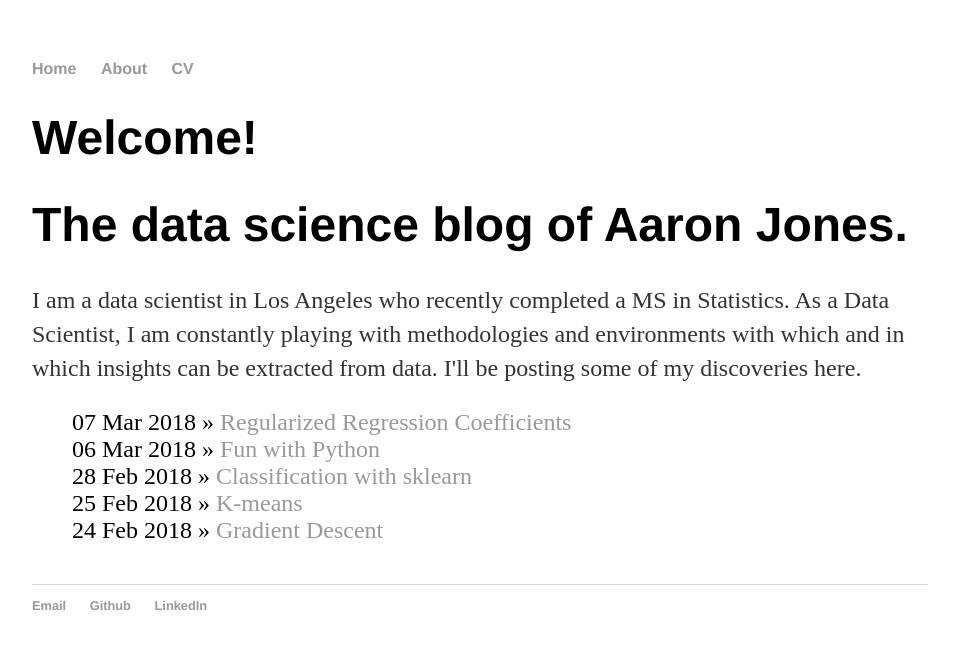
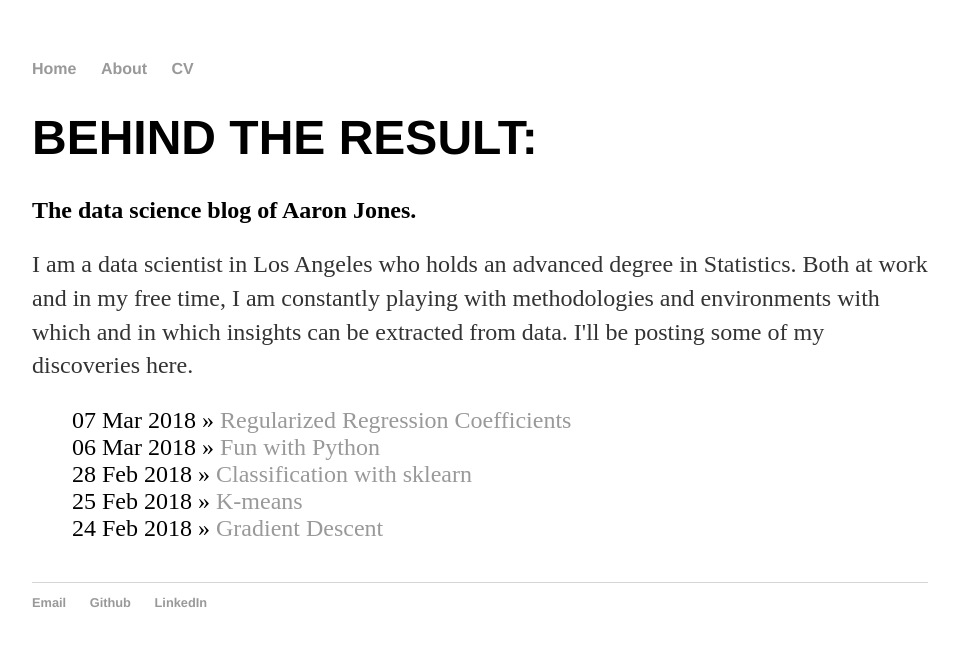
Before and after one commit to aaron-c-jones/aaron-c-jones.github.io, a Jekyll site: the page built from index.html, in a window 1280 px wide. Shown: the top 649 px of the page, without its empty margins (160-1119 px from the left). Built offline with Jekyll 4.4.1, drawn with Linux system fonts in a browser that asks for light colours.

Commit message:
editing main page

```diff
--- a/index.html
+++ b/index.html
@@ -3,9 +3,9 @@ layout: default
 title: Aaron Jones, Data Scientist
 ---
 <div class="blurb">
-	<h1>Welcome!</h1>
-	<h1>The data science blog of Aaron Jones.</h1>
-		<p>I am a data scientist in Los Angeles who recently completed a MS in Statistics. As a Data Scientist, I am constantly playing with methodologies and environments with which and in which insights can be extracted from data. I'll be posting some of my discoveries here.</a></p>
+	<h1>BEHIND THE RESULT:</h1>
+	<h2>The data science blog of Aaron Jones.</h2>
+		<p>I am a data scientist in Los Angeles who holds an advanced degree in Statistics. Both at work and in my free time, I am constantly playing with methodologies and environments with which and in which insights can be extracted from data. I'll be posting some of my discoveries here.</a></p>
 </div><!-- /.blurb -->
 
 	<ul class="posts">
```
